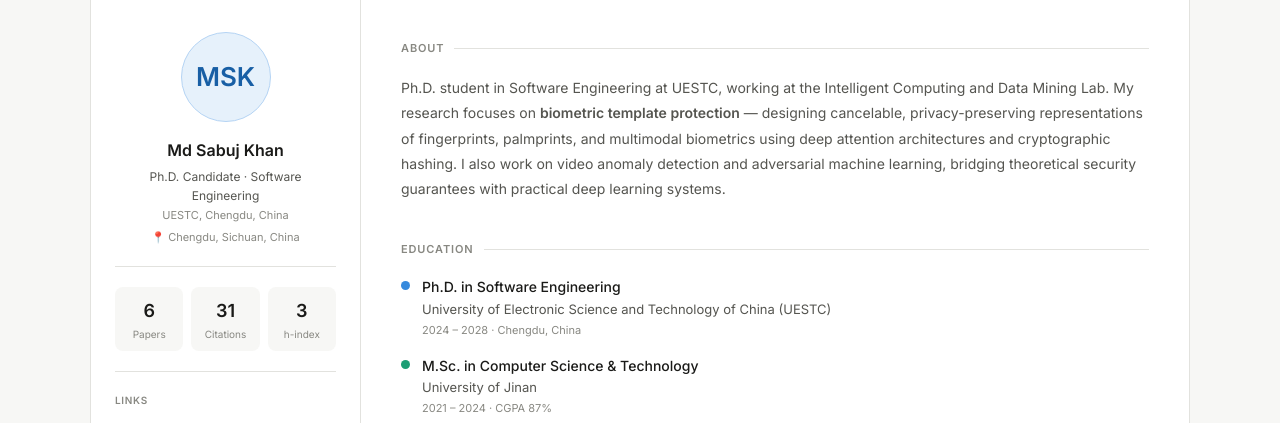
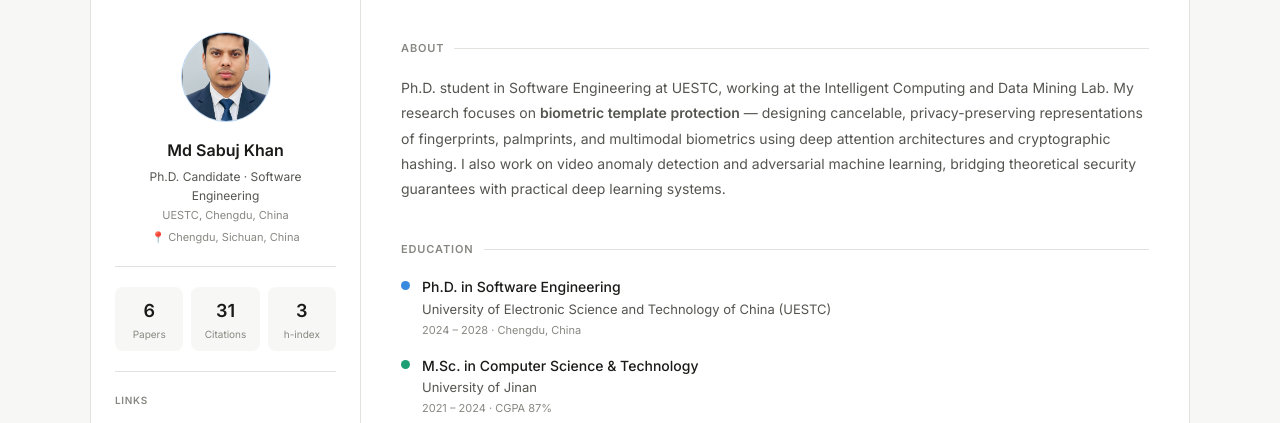
Before and after one commit to khansobuz/mdsabujkhan.github.io, a plain HTML site: page index.html in a window 1280 px wide. Shown: the top 423 px of the page. Drawn offline with Linux system fonts and the light colour scheme; no server answers.

Commit message:
Update index.html

```diff
--- a/index.html
+++ b/index.html
@@ -231,7 +231,7 @@
 
   <!-- ── Sidebar ── -->
   <aside>
-    <div class="avatar">MSK</div>
+    <img src="your-photo.png" alt="Md Sabuj Khan" style="width:90px;height:90px;border-radius:50%;object-fit:cover;border:1px solid #B5D4F4;display:block;margin:0 auto 1rem;">
     <div class="s-name">Md Sabuj Khan</div>
     <div class="s-role">Ph.D. Candidate · Software Engineering</div>
     <div class="s-inst">UESTC, Chengdu, China</div>
```
